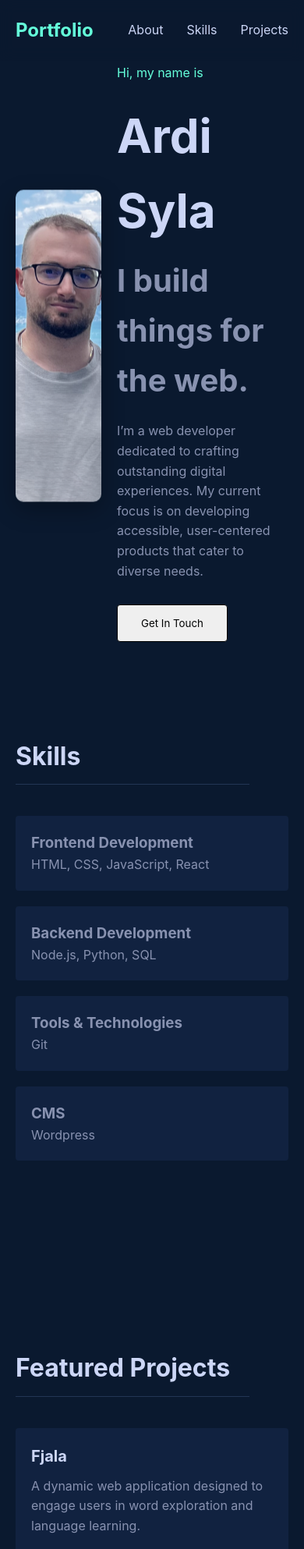
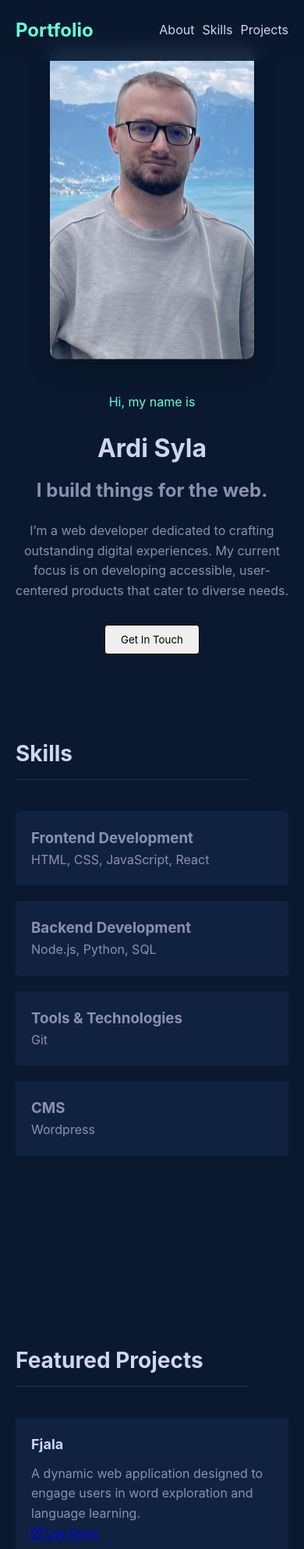
Before and after one commit to ArdiSyla/portfoilio, a plain HTML site: page index.html in a window 390 px wide. Shown: the top 1986 px of the page at 78% size. Drawn offline with Linux system fonts and the light colour scheme.

Commit message:
fixed mobile responsiveness

```diff
--- a/index.html
+++ b/index.html
@@ -1,6 +1,7 @@
 <!DOCTYPE html>
 <html>
 <head>
+  <meta name="viewport" content="width=device-width, initial-scale=1.0">
 <link rel="stylesheet" href="style.css">
   <script src="https://cdnjs.cloudflare.com/ajax/libs/font-awesome/6.0.0/js/all.min.js"></script>
   <script src="script.js" defer></script>
--- a/style.css
+++ b/style.css
@@ -406,37 +406,105 @@
 
   /* Responsive styles */
   @media (max-width: 768px) {
+    /* Navbar */
+    .nav-links {
+      flex-direction: row;
+      gap: 10px;
+      align-items: flex-start;
+    }
+
+    /* Hero Section */
+    .hero-content {
+      flex-direction: column;
+      text-align: center;
+    }
+
+    .hero-left {
+      margin-bottom: 30px;
+    }
+
+    .hero-right {
+      padding-left: 0;
+    }
+
+    .hero-title {
+      font-size: 40px;
+    }
+
+    .hero-subtitle {
+      font-size: 30px;
+    }
+
+    .hero-description {
+      max-width: 100%;
+    }
+
+    /* Skills Section */
+    .skills-grid {
+      grid-template-columns: 1fr;
+    }
+
+    /* Projects Section */
+    .projects-grid {
+      grid-template-columns: 1fr;
+    }
+
+    /* About Section */
     .about-container {
       grid-template-columns: 1fr;
+      text-align: center;
     }
 
     .about-image-container {
       max-width: 300px;
       margin-bottom: 30px;
     }
+
+    .about-content {
+      text-align: left;
+    }
+
+    /* Modal */
+    .modal {
+      padding: 20px;
+    }
+
+    .modal-title {
+      font-size: 20px;
+    }
+
+    .contact-item {
+      font-size: 14px;
+    }
+
+    .social-links {
+      justify-content: center;
+    }
   }
 
-  .project-links {
-    margin-top: 20px;
-    display: flex;
-    gap: 20px;
+  @media (max-width: 480px) {
+    /* Further adjustments for very small screens */
+    .hero-title {
+      font-size: 32px;
+    }
+
+    .hero-subtitle {
+      font-size: 24px;
+    }
+
+    .cta-button {
+      padding: 10px 20px;
+    }
+
+    .section-title {
+      font-size: 28px;
+    }
+
+    .project-title {
+      font-size: 18px;
+    }
+
+    .project-link {
+      font-size: 14px;
+    }
   }
-
-  .project-link {
-    color: #64ffda;
-    text-decoration: none;
-    display: flex;
-    align-items: center;
-    gap: 8px;
-    font-size: 16px;
-    transition: all 0.3s ease;
-  }
-
-  .project-link:hover {
-    transform: translateY(-2px);
-    color: #ccd6f6;
-  }
-
-  .project-link i {
-    font-size: 14px;
-  }
```
Also changed, not shown: about.html (+1 -0 lines).
